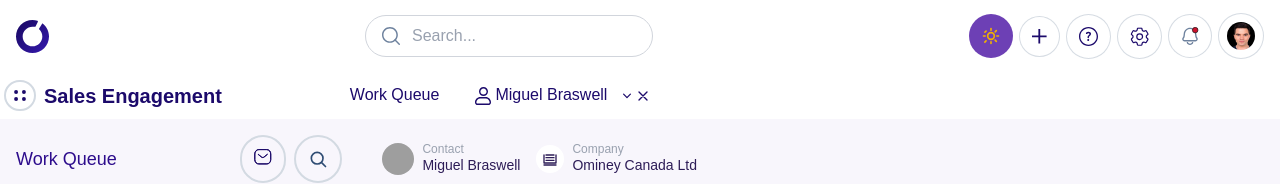
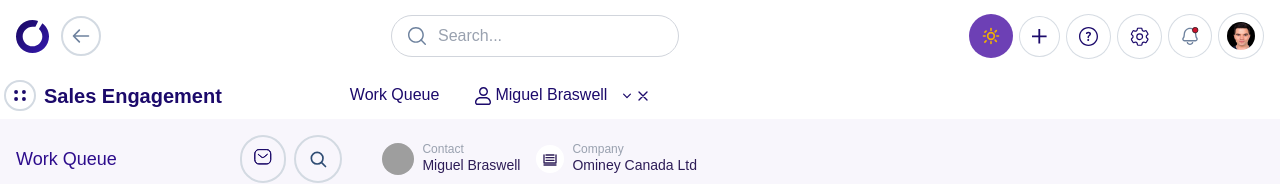
Before and after one commit to AayushPyAI/Btx-workspace, a Vue app: page / in a window 1280 px wide. Both pictures are taken after a click on the button 32 px from the left and 112 px from the top of the page. Shown: the top 184 px of the page. Built offline with nearby package versions, Linux system fonts and the light colour scheme; grey boxes are pictures that could not be loaded; a web font is replaced by a local one.

Commit message:
back button implementation

```diff
--- a/src/App.vue
+++ b/src/App.vue
@@ -25,7 +25,7 @@
         </div>
       </div>
     </div>
-    <div v-else>
+    <div v-if="showMainPage">
       <Navbar />
       <div class="flex pt-16">
         <div class="w-16 fixed top-16">
@@ -72,7 +72,7 @@ export default {
     }
   },
   computed: {
-    ...mapGetters(['isDarkTheme', 'showModel', 'showSalesPage']),
+    ...mapGetters(['isDarkTheme', 'showModel', 'showSalesPage', 'showMainPage']),
   },
   methods: {
     ...mapActions(["closeModal"]),
--- a/src/components/salesEngagement/SalesNavbar.vue
+++ b/src/components/salesEngagement/SalesNavbar.vue
@@ -2,19 +2,23 @@
   <nav class=" flex items-center justify-between p-4  w-full z-50 h-18"
     :class="isDarkTheme ? 'bg-primary' : 'bg-white'">
     <div class="flex items-center">
-      <span v-html="isDarkTheme ?logoDark : logoLight "></span>
-
+      <span v-html="isDarkTheme ? logoDark : logoLight"></span>
+    <button @click="OPENMAINPAGE"
+      class="rounded-full w-10 h-10 flex items-center justify-center hover:bg-white bg-transparent ml-3 cursor-pointer"
+      :class="isDarkTheme ? 'hover:bg-white border-Primary' : 'border-Primary-dark'">
+      <svg xmlns="http://www.w3.org/2000/svg" class="h-5 w-5 text-secondary"  fill="none" viewBox="0 0 24 24"
+        stroke="currentColor">
+        <path stroke-linecap="round" stroke-linejoin="round" stroke-width="2" d="M10 19l-7-7m0 0l7-7m-7 7h18" />
+      </svg>
+    </button>
     </div>
     <div class="w-full max-w-xs mx-auto p-4">
-    <div class="flex items-center w-full border border-gray-300 rounded-full px-4 py-2 bg-white focus-within:ring-2 focus-within:ring-blue-500 transition">
+      <div
+        class="flex items-center w-full border border-gray-300 rounded-full px-4 py-2 bg-white focus-within:ring-2 focus-within:ring-blue-500 transition">
 
         <span v-html="searchNavIcon" />
-      <input
-        v-model="search"
-        type="text"
-        placeholder="Search..."
-        class="flex-1 bg-transparent outline-none text-gray-700 placeholder-gray-400 ml-3"
-      />
+        <input v-model="search" type="text" placeholder="Search..."
+          class="flex-1 bg-transparent outline-none text-gray-700 placeholder-gray-400 ml-3" />
       </div>
     </div>
     <div class="flex items-center space-x-4 gap-1.5">
@@ -23,7 +27,7 @@
         <span v-if="!isDarkTheme">
           <!-- Sun Icon -->
           <svg xmlns="http://www.w3.org/2000/svg" class="h-5 w-5 text-yellow-500" fill="none" viewBox="0 0 24 24"
-            stroke="currentColor" >
+            stroke="currentColor">
             <path stroke-linecap="round" stroke-linejoin="round" stroke-width="2"
               d="M12 3v2m0 14v2m9-9h-2M5 12H3m15.364-6.364l-1.414 1.414M6.05 17.95l-1.414 1.414M18.364 18.364l-1.414-1.414M6.05 6.05L4.636 7.464M12 8a4 4 0 100 8 4 4 0 000-8z" />
           </svg>
@@ -38,23 +42,28 @@
         </span>
 
       </button>
-      <div class="relative  p-3 rounded-full m-0 hover:bg-white bg-transparent  cursor-pointer border-SecondaryOne"  :class="isDarkTheme ? 'bg-secondary-dark text-white' : ' bg-white'">
-        <span v-html=" AddIcon "></span>
+      <div class="relative  p-3 rounded-full m-0 hover:bg-white bg-transparent  cursor-pointer border-SecondaryOne"
+        :class="isDarkTheme ? 'bg-secondary-dark text-white' : ' bg-white'">
+        <span v-html="AddIcon"></span>
 
       </div>
-      <div class="relative  p-3 rounded-full m-0 hover:bg-white bg-transparent  cursor-pointer border-SecondaryOne"  :class="isDarkTheme ? 'bg-secondary-dark text-white' : ' bg-white'">
-        <span v-html=" QuestioIcon "></span>
+      <div class="relative  p-3 rounded-full m-0 hover:bg-white bg-transparent  cursor-pointer border-SecondaryOne"
+        :class="isDarkTheme ? 'bg-secondary-dark text-white' : ' bg-white'">
+        <span v-html="QuestioIcon"></span>
 
       </div>
-      <div class="relative  p-3 rounded-full m-0 hover:bg-white bg-transparent  cursor-pointer border-SecondaryOne"  :class="isDarkTheme ? 'bg-secondary-dark text-white' : ' bg-white'">
-        <span v-html=" SettingIcon "></span>
+      <div class="relative  p-3 rounded-full m-0 hover:bg-white bg-transparent  cursor-pointer border-SecondaryOne"
+        :class="isDarkTheme ? 'bg-secondary-dark text-white' : ' bg-white'">
+        <span v-html="SettingIcon"></span>
 
       </div>
-      <div class="relative  p-3 rounded-full m-0 hover:bg-white bg-transparent  cursor-pointer border-SecondaryOne"  :class="isDarkTheme ? 'bg-secondary-dark text-white' : ' bg-white'">
-        <span v-html=" Notification "></span>
+      <div class="relative  p-3 rounded-full m-0 hover:bg-white bg-transparent  cursor-pointer border-SecondaryOne"
+        :class="isDarkTheme ? 'bg-secondary-dark text-white' : ' bg-white'">
+        <span v-html="Notification"></span>
 
       </div>
-      <div class=" p-2 rounded-full hover:bg-white bg-transparent  cursor-pointer border-SecondaryOne"  :class="isDarkTheme ? 'bg-secondary-dark text-white' : ' bg-white'">
+      <div class=" p-2 rounded-full hover:bg-white bg-transparent  cursor-pointer border-SecondaryOne"
+        :class="isDarkTheme ? 'bg-secondary-dark text-white' : ' bg-white'">
         <img src="../../assets/avatar.png" alt="Avatar" class="w-7 h-7 rounded-full" />
       </div>
     </div>
@@ -62,8 +71,8 @@
 </template>
 
 <script>
-import { mapGetters, mapMutations } from 'vuex';
-import { logoLight,  logoDark, Notification, AddIcon, QuestioIcon, SettingIcon, searchNavIcon } from '../../assets/icons';
+import { mapGetters, mapMutations, mapActions } from 'vuex';
+import { logoLight, logoDark, Notification, AddIcon, QuestioIcon, SettingIcon, searchNavIcon } from '../../assets/icons';
 export default {
   name: 'Navbar',
   data() {
@@ -83,7 +92,8 @@ export default {
     ...mapGetters(['isDarkTheme'])
   },
   methods: {
-    ...mapMutations(['toggleTheme'])
+    ...mapMutations(['toggleTheme']),
+     ...mapActions(["OPENMAINPAGE"]),
   }
 };
 
--- a/src/store/index.js
+++ b/src/store/index.js
@@ -5,6 +5,7 @@ const store = createStore({
     isDarkTheme: false,
     showModel: false,
     showSalesPage: false,
+    showMainPage: true,
   },
   mutations: {
     toggleTheme(state) {
@@ -16,11 +17,15 @@ const store = createStore({
     SHOW_SALES_PAGE(state, payload) {
       state.showSalesPage = payload;
     },
+    SHOW_MAIN_PAGE(state, payload) {
+      state.showMainPage = payload;
+    },
   },
   getters: {
     isDarkTheme: (state) => state.isDarkTheme,
     showModel: (state) => state.showModel,
     showSalesPage: (state) => state.showSalesPage,
+    showMainPage: (state) => state.showMainPage,
   },
   actions: {
     openModal({ commit }) {
@@ -31,6 +36,11 @@ const store = createStore({
     },
     OPENSALESPAGE({ commit }) {
       commit("SHOW_SALES_PAGE", true);
+      commit("SHOW_MAIN_PAGE", false);
+    },
+    OPENMAINPAGE({ commit }) {
+      commit("SHOW_MAIN_PAGE", true);
+      commit("SHOW_SALES_PAGE", false);
     },
   },
 });
```
Lines whose indentation alone changed are shown as unchanged.
